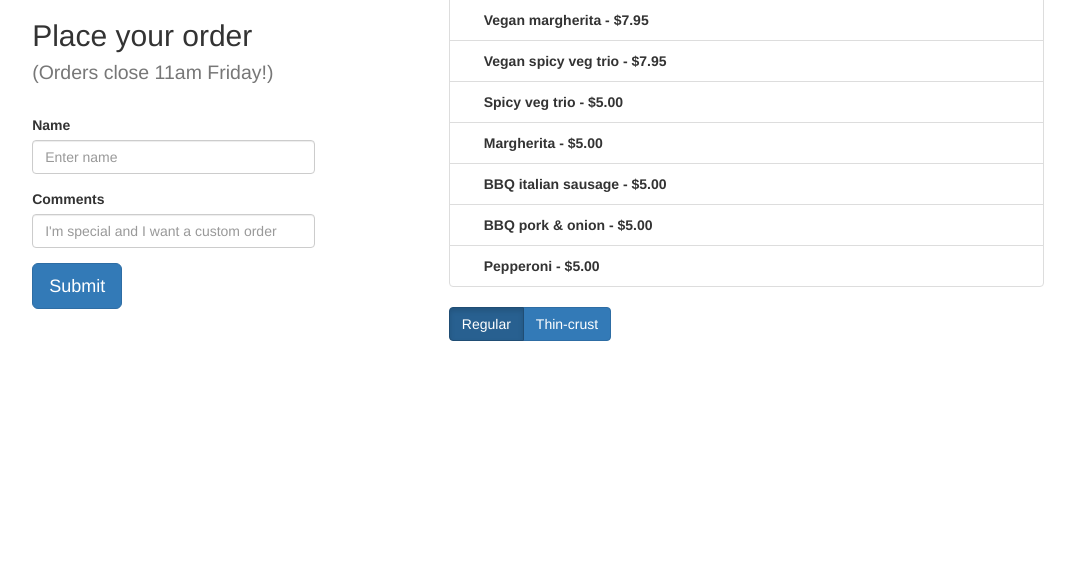
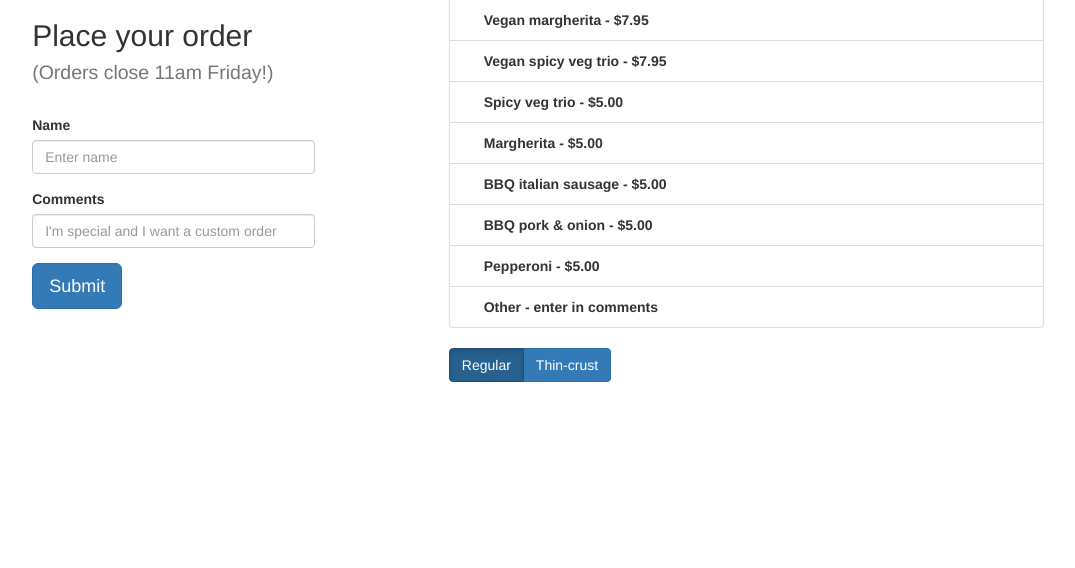
Before and after one commit to neoformit/pizza-club, a Django app: page / in a window 1280 px wide. Shown: the part 317-885 px from the top of the page, without its empty margins (102-1177 px from the left). Run offline with Django 3.2, Linux system fonts and the light colour scheme; some libraries are stand-ins or nearby versions.

Commit message:
Update menu.html
Allow "other" choice

```diff
--- a/form/templates/form/menu.html
+++ b/form/templates/form/menu.html
@@ -52,6 +52,8 @@
       <input type="radio" name="item" value="Pepperoni" id="CheckBox7" />
       <label class="list-group-item" for="CheckBox7">Pepperoni - $5.00</label>
 
+      <input type="radio" name="item" value="other" id="CheckBox8" />
+      <label class="list-group-item" for="CheckBox7">Other - enter in comments</label>
     </div>
 
     <div class="btn-group" data-toggle="buttons">
```
